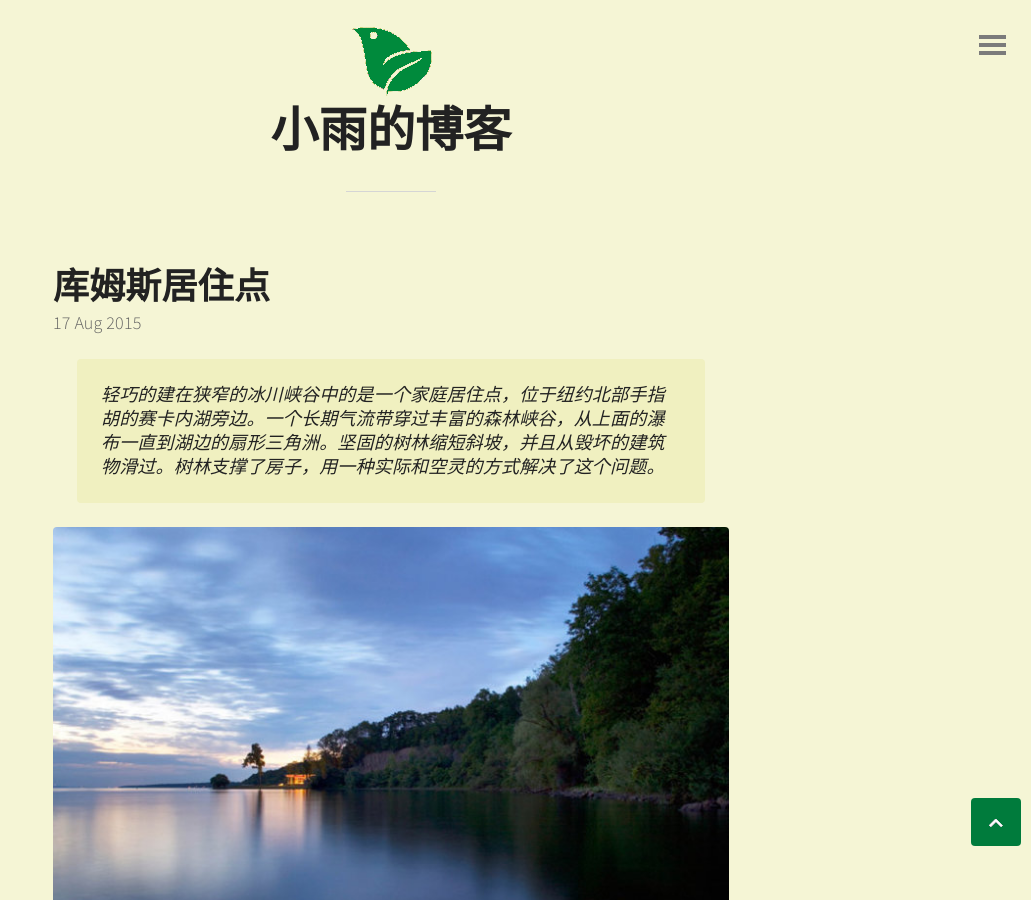
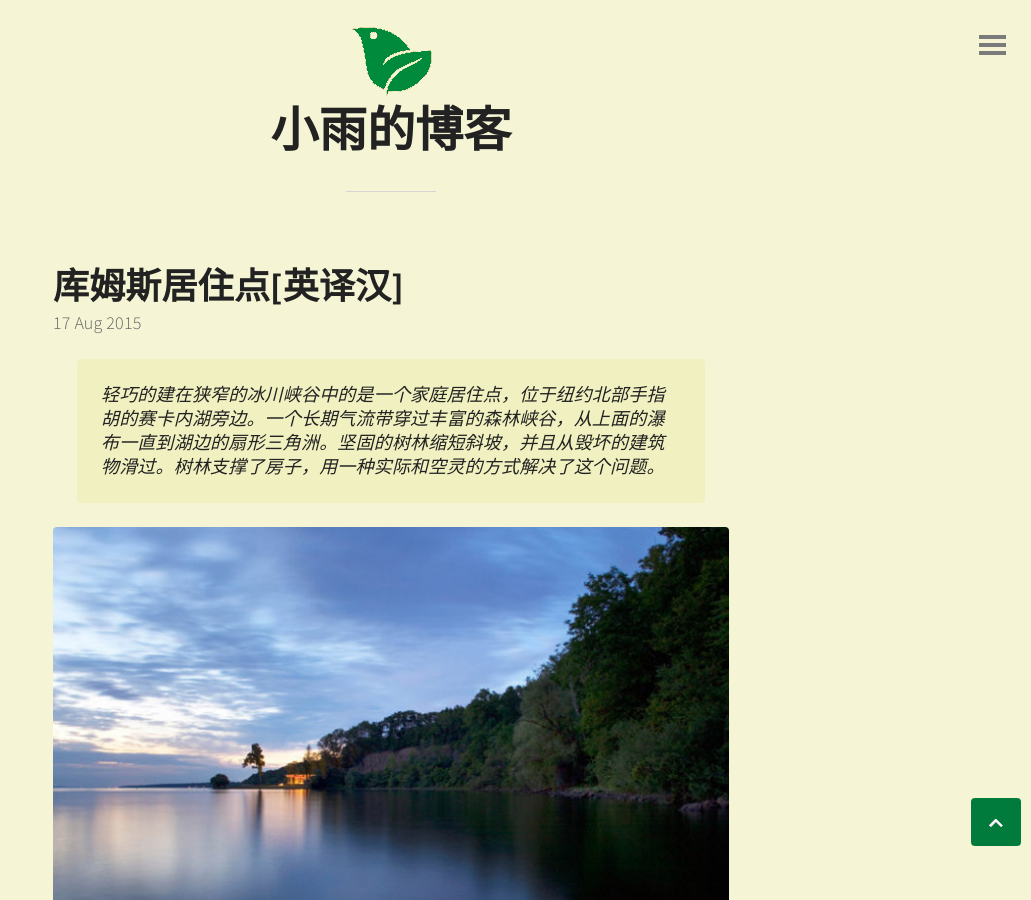
Before and after one commit to xiaoyu33/xiaoyu33.github.io, a Jekyll site: the page built from _posts/2015-08-17-库姆斯居住点.md, in a window 1280 px wide and 900 px high. Shown: the whole window, without its empty margins (249-1280 px from the left). Built offline with Jekyll 4.4.1, drawn with Linux system fonts in a browser that asks for light colours; comment, search, counter and statistics services are not loaded.

Commit message:
Update 2015-08-17-库姆斯居住点.md

```diff
--- a/_posts/2015-08-17-库姆斯居住点.md
+++ b/_posts/2015-08-17-库姆斯居住点.md
@@ -1,5 +1,5 @@
 ---
-title: 库姆斯居住点
+title: 库姆斯居住点[英译汉]
 ---
 
 > 轻巧的建在狭窄的冰川峡谷中的是一个家庭居住点，位于纽约北部手指胡的赛卡内湖旁边。一个长期气流带穿过丰富的森林峡谷，从上面的瀑布一直到湖边的扇形三角洲。坚固的树林缩短斜坡，并且从毁坏的建筑物滑过。树林支撑了房子，用一种实际和空灵的方式解决了这个问题。
```
